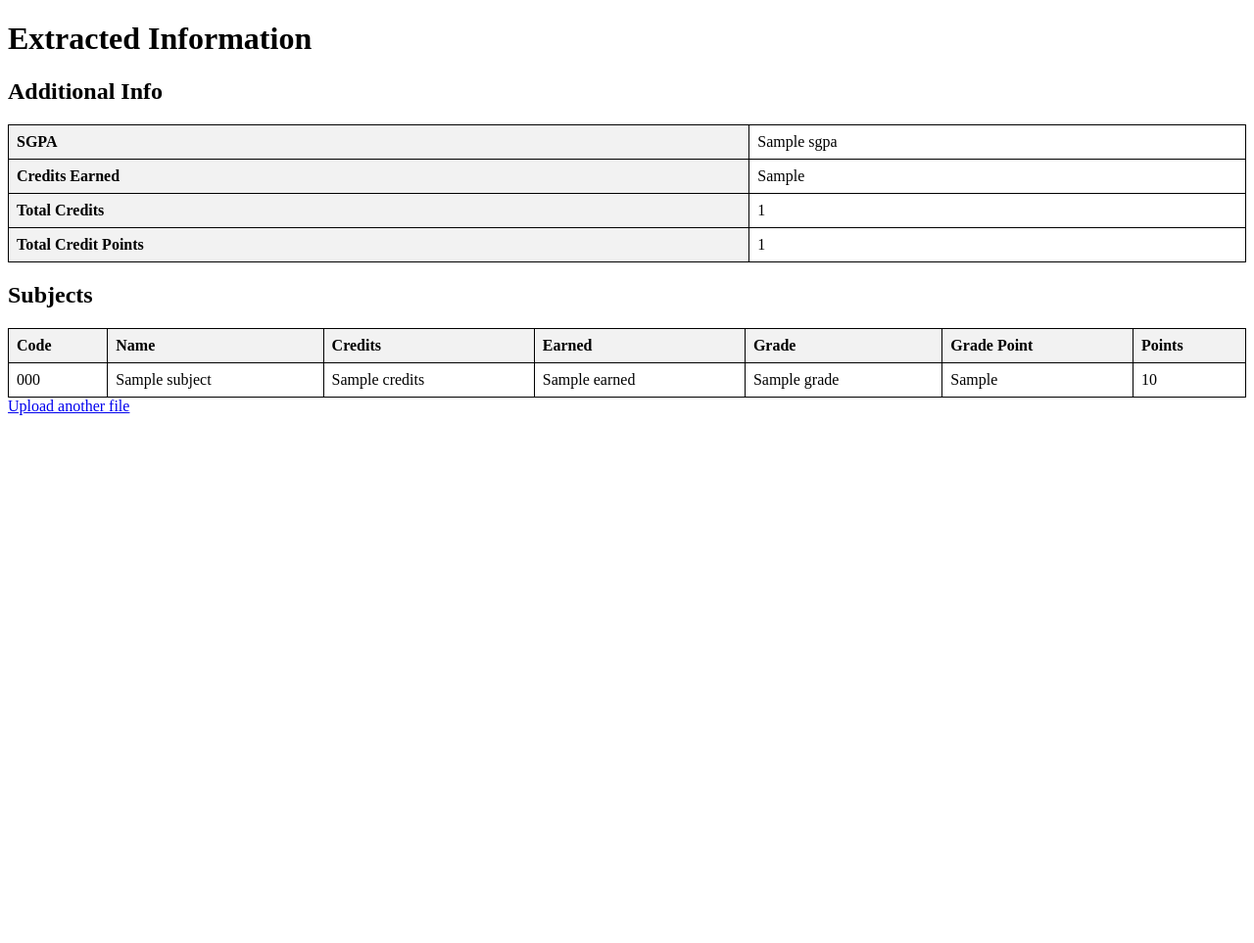
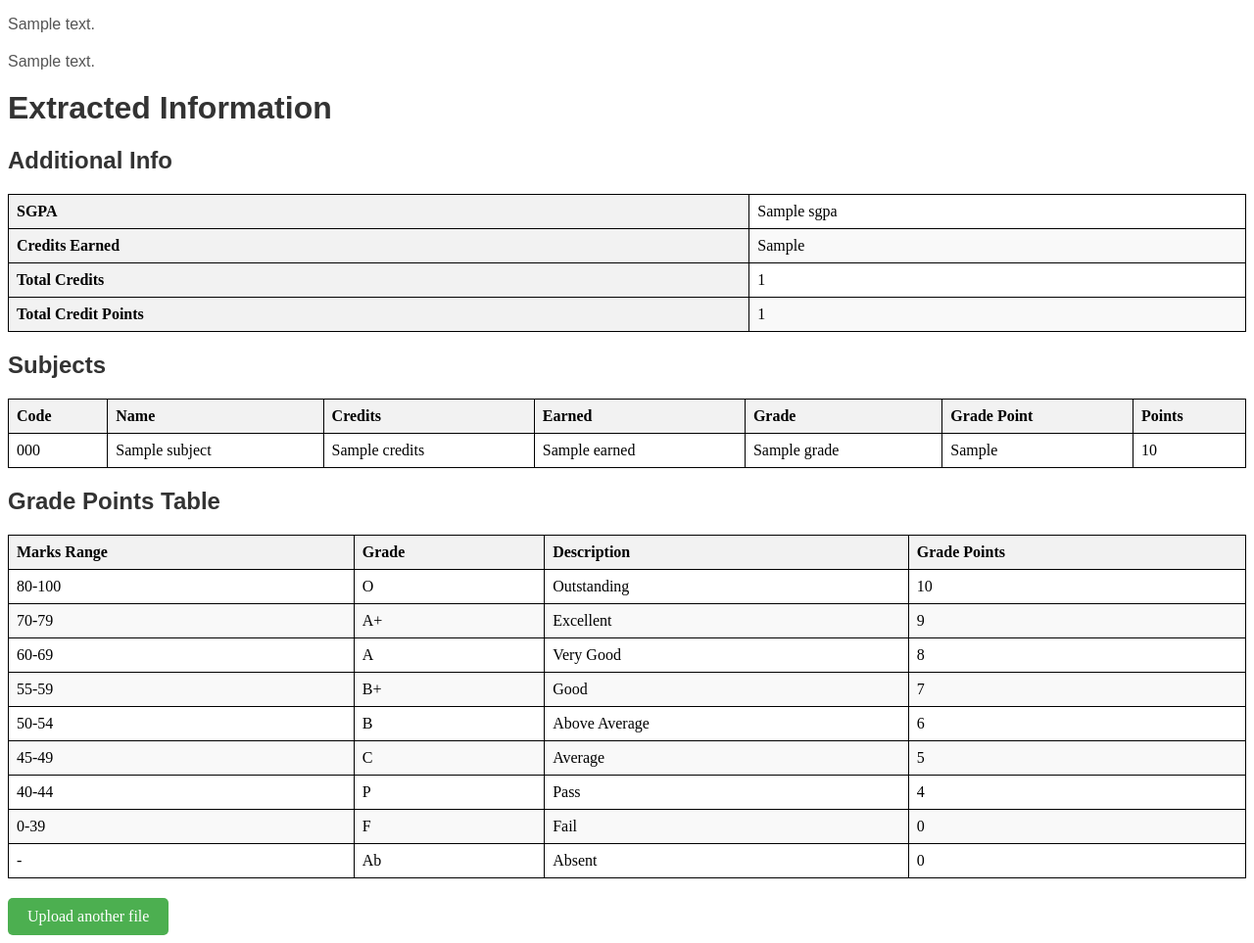
Before and after one commit to AlbatrossC/sppu_marksheet_analysis, a Flask app: template templates/FE/results.html in a window 1280 px wide. Shown: the whole page at 98% size. Before the commit the page ends 424 px from the top, so only its background shows below. Run offline with Flask 3, Linux system fonts and the light colour scheme; the template is opened without the code that fills it: most values are stand-ins (such as "Sample title", 1, 10 or a date in 2020); parts of the project's set-up code (start-up, migrations or seed data) failed here and were passed over.

Commit message:
Added more functions

```diff
--- a/FE/fe_sem1.py
+++ b/FE/fe_sem1.py
@@ -59,6 +59,22 @@ def extract_text(page, rect):
         print(f"Error extracting text: {e}")
         return ''
 
+# Function to count backlogs based on grades
+def count_backlogs(subjects):
+    backlogs = 0
+    for subject in subjects:
+        if subject.grade == 'F':  # Checking if grade is 'F'
+            backlogs += 1
+    return backlogs
+
+# Function to check if any subject has grace marks based on '#' symbol in points
+def count_grace_marks(subjects):
+    grace_count = 0
+    for subject in subjects:
+        if '#' in subject.points:  # Checking for the '#' symbol in points
+            grace_count += 1
+    return grace_count
+
 # Main function to handle file uploads for Semester 1
 def upload_file():
     if request.method == 'POST':
@@ -97,7 +113,15 @@ def upload_file():
 
             doc.close()
 
-            # Render the result template and pass the subjects and additional info
-            return render_template('FE/results.html', info=info, subjects=subjects)
+            # Calculate the number of backlogs
+            backlogs = count_backlogs(subjects)
+            backlog_message = f"You have {backlogs} backlogs" if backlogs > 0 else "You have 0 backlogs"
+
+            # Calculate the number of subjects with grace marks
+            grace_count = count_grace_marks(subjects)
+            grace_message = f"You have given grace marks in {grace_count} subjects. Grace marks are awarded to help you pass subjects with marginally lower scores."
+
+            # Render the result template and pass the subjects, additional info, backlog message, and grace message
+            return render_template('FE/results.html', info=info, subjects=subjects, backlog_message=backlog_message, grace_message=grace_message)
 
     return render_template('upload_sem1.html')
--- a/FE/fe_sem2.py
+++ b/FE/fe_sem2.py
@@ -59,6 +59,22 @@ def extract_text(page, rect):
         print(f"Error extracting text: {e}")
         return ''
 
+# Function to count backlogs based on grades
+def count_backlogs(subjects):
+    backlogs = 0
+    for subject in subjects:
+        if subject.grade == 'F':  # Checking if grade is 'F'
+            backlogs += 1
+    return backlogs
+
+# Function to check if any subject has grace marks based on '#' symbol in points
+def count_grace_marks(subjects):
+    grace_count = 0
+    for subject in subjects:
+        if '#' in subject.points:  # Checking for the '#' symbol in points
+            grace_count += 1
+    return grace_count
+
 # Main function to handle file uploads for Semester 2
 def upload_file():
     if request.method == 'POST':
@@ -73,7 +89,7 @@ def upload_file():
             page = doc.load_page(0)
 
             subjects = []
-            for i in range(1, 15):  # Assuming you have 15 subjects for SEM2
+            for i in range(1, 16):  # Assuming you have 15 subjects for SEM2
                 rect = globals().get(f"rects{i}", {})
                 subject = Subject(
                     code=extract_text(page, rect.get(f"code{i}", {})),
@@ -97,7 +113,15 @@ def upload_file():
 
             doc.close()
 
-            # Render the result template and pass the subjects and additional info
-            return render_template('FE/results.html', info=info, subjects=subjects)
+            # Calculate the number of backlogs
+            backlogs = count_backlogs(subjects)
+            backlog_message = f"You have {backlogs} backlogs" if backlogs > 0 else "You have 0 backlogs"
+
+            # Calculate the number of subjects with grace marks
+            grace_count = count_grace_marks(subjects)
+            grace_message = f"You have given grace marks in {grace_count} subjects. Grace marks are awarded to help you pass subjects with marginally lower scores."
+
+            # Render the result template and pass the subjects, additional info, backlog message, and grace message
+            return render_template('FE/results.html', info=info, subjects=subjects, backlog_message=backlog_message, grace_message=grace_message)
 
     return render_template('upload_sem2.html')
--- /dev/null
+++ b/static/results_styles.css
@@ -0,0 +1,72 @@
+/* Table styling */
+table {
+    width: 100%;
+    border-collapse: collapse;
+    margin-bottom: 20px;
+}
+
+table, th, td {
+    border: 1px solid black;
+}
+
+th, td {
+    padding: 12px;
+    text-align: left;
+}
+
+th {
+    background-color: #f4f4f4;
+    font-weight: bold;
+}
+
+tr:nth-child(even) {
+    background-color: #f9f9f9;
+}
+
+tr:hover {
+    background-color: #f1f1f1;
+}
+
+/* Heading styling */
+h1, h2 {
+    color: #333;
+    font-family: 'Arial', sans-serif;
+}
+
+h1 {
+    margin-top: 0;
+}
+
+h2 {
+    margin-top: 20px;
+}
+
+/* Paragraph styling */
+p {
+    font-size: 1rem;
+    font-family: 'Arial', sans-serif;
+    color: #555;
+    margin-bottom: 20px;
+}
+
+/* Link styling */
+a {
+    display: inline-block;
+    background-color: #4CAF50;
+    color: white;
+    padding: 10px 20px;
+    text-decoration: none;
+    border-radius: 5px;
+    transition: background-color 0.3s ease;
+}
+
+a:hover {
+    background-color: #45a049;
+}
+
+/* Grace message */
+.grace-message {
+    color: #FF0000;
+    font-weight: bold;
+    margin-top: 10px;
+}
--- a/templates/FE/results.html
+++ b/templates/FE/results.html
@@ -2,9 +2,14 @@
 <html lang="en">
 <head>
     <meta charset="UTF-8">
+    <link rel="stylesheet" href="{{ url_for('static', filename='results_styles.css') }}">
     <link rel="icon" href="{{ url_for('static', filename='images/favicon.ico') }}" type="image/x-icon">
     <meta name="viewport" content="width=device-width, initial-scale=1.0">
     <title>Analysis</title>
+
+    <p>{{ backlog_message }}</p>
+    <p>{{ grace_message }}</p>
+
     <style>
         table {
             width: 100%;
@@ -73,6 +78,76 @@
         </tbody>
     </table>
 
+
+
+    <h2>Grade Points Table</h2>
+    <table>
+        <thead>
+            <tr>
+                <th>Marks Range</th>
+                <th>Grade</th>
+                <th>Description</th>
+                <th>Grade Points</th>
+            </tr>
+        </thead>
+        <tbody>
+            <tr>
+                <td>80-100</td>
+                <td>O</td>
+                <td>Outstanding</td>
+                <td>10</td>
+            </tr>
+            <tr>
+                <td>70-79</td>
+                <td>A+</td>
+                <td>Excellent</td>
+                <td>9</td>
+            </tr>
+            <tr>
+                <td>60-69</td>
+                <td>A</td>
+                <td>Very Good</td>
+                <td>8</td>
+            </tr>
+            <tr>
+                <td>55-59</td>
+                <td>B+</td>
+                <td>Good</td>
+                <td>7</td>
+            </tr>
+            <tr>
+                <td>50-54</td>
+                <td>B</td>
+                <td>Above Average</td>
+                <td>6</td>
+            </tr>
+            <tr>
+                <td>45-49</td>
+                <td>C</td>
+                <td>Average</td>
+                <td>5</td>
+            </tr>
+            <tr>
+                <td>40-44</td>
+                <td>P</td>
+                <td>Pass</td>
+                <td>4</td>
+            </tr>
+            <tr>
+                <td>0-39</td>
+                <td>F</td>
+                <td>Fail</td>
+                <td>0</td>
+            </tr>
+            <tr>
+                <td>-</td>
+                <td>Ab</td>
+                <td>Absent</td>
+                <td>0</td>
+            </tr>
+        </tbody>
+    </table>
+
     <a href="/">Upload another file</a>
 </body>
 </html>
```
